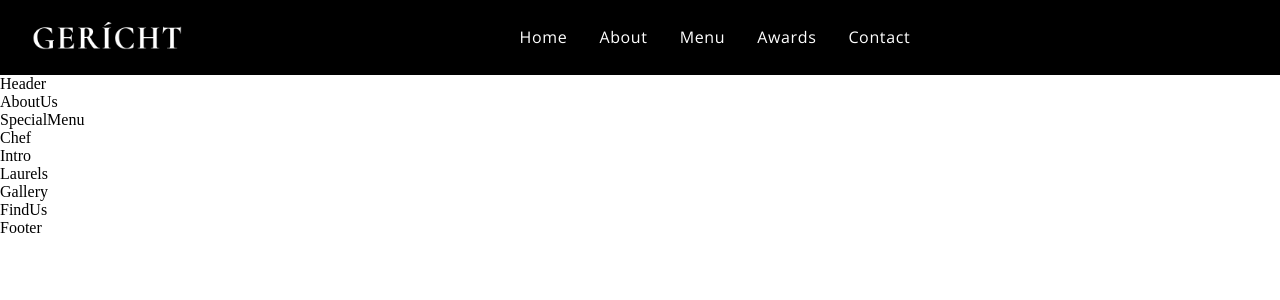
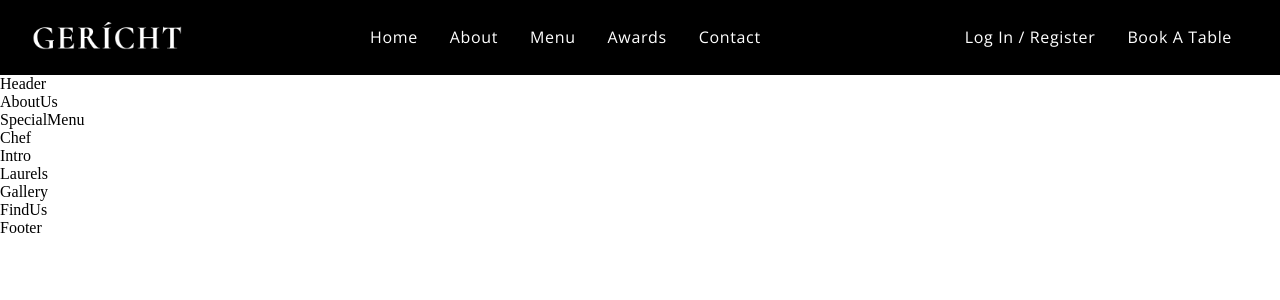
Before and after one commit to MaaX59/fine-dine, a React (Create React App) app: page / in a window 1280 px wide. Shown: the top 300 px of the page. Built offline with nearby package versions, Linux system fonts and the light colour scheme; a web font is replaced by a local one.

Commit message:
nab bar progress

```diff
--- a/src/components/Navbar/Navbar.css
+++ b/src/components/Navbar/Navbar.css
@@ -29,3 +29,23 @@
 .app__navbar-links li:hover {
     color: rgb(158, 155, 155);
 }
+
+.app__navbar-login {
+    display: flex;
+    justify-content: flex-end;
+    align-items: center;
+}
+
+.app__navbar-login a{
+    margin: 0 1rem;
+    text-decoration: none;
+    transition: 0.5s ease;
+}
+.app__navbar-login a:hover{
+    border-bottom: 1px solid var(--color-golden);
+}
+.app__navbar-login div{
+    width: 1px;
+    height: 30px;
+    background-color: rgb(158, 155, 155);
+}
--- a/src/components/Navbar/Navbar.jsx
+++ b/src/components/Navbar/Navbar.jsx
@@ -1,24 +1,41 @@
-import React from 'react';
-import {GiHamburgerMenu} from 'react-icons/gi';
-import {MdOutlineRestaurantMenu} from 'react-icons/md';
-import images from '../../constants/images';
+import React from "react";
+import { GiHamburgerMenu } from "react-icons/gi";
+import { MdOutlineRestaurantMenu } from "react-icons/md";
+import images from "../../constants/images";
 
-import './Navbar.css';
+import "./Navbar.css";
 
 const Navbar = () => (
-  <nav className='app__navbar'>
-    <div className='app__navbar-logo'>
-    <img src={images.gericht} alt ="app logo" />
+  <nav className="app__navbar">
+    <div className="app__navbar-logo">
+      <img src={images.gericht} alt="app logo" />
+    </div>
+    <ul className="app__navbar-links">
+      <li className="p__opensans">
+        <a href="#home">Home</a>
+      </li>
+      <li className="p__opensans">
+        <a href="#about">About</a>
+      </li>
+      <li className="p__opensans">
+        <a href="#menu">Menu</a>
+      </li>
+      <li className="p__opensans">
+        <a href="#awards">Awards</a>
+      </li>
+      <li className="p__opensans">
+        <a href="#contact">Contact</a>
+      </li>
+    </ul>
+    <div className="app__navbar-login">
+      <a href="#login" className="p__opensans">
+        Log In / Register
+      </a>
 
+      <a href="/" className="p__opensans">
+        Book a Table
+      </a>
     </div>
-    <ul className='app__navbar-links'>
-    <li className='p__opensans'><a href='#home'>Home</a></li>
-    <li className='p__opensans'><a href='#about'>About</a></li>
-    <li className='p__opensans'><a href='#menu'>Menu</a></li>
-    <li className='p__opensans'><a href='#awards'>Awards</a></li>
-    <li className='p__opensans'><a href='#contact'>Contact</a></li>
-
-    </ul>
   </nav>
 );
 
```
